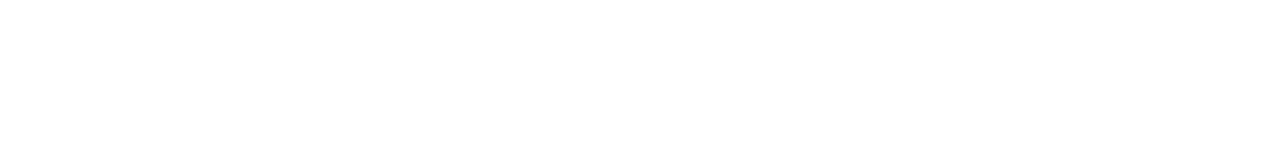
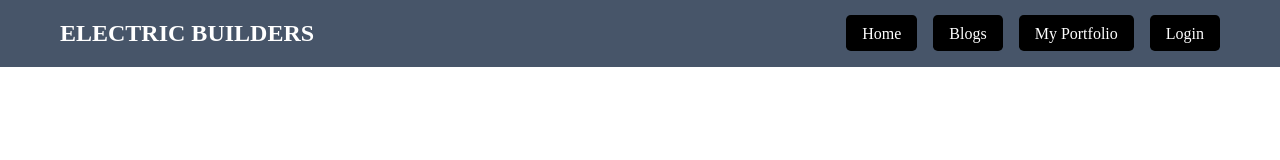
Before and after one commit to imnoim/electric-builders, a plain HTML site: page index.html in a window 1280 px wide. Drawn offline with Linux system fonts and the light colour scheme.

Commit message:
added navbar part with mobile & tablet styles

```diff
--- a/index.html
+++ b/index.html
@@ -1,13 +1,47 @@
 <!DOCTYPE html>
 <html lang="en">
+
 <head>
     <meta charset="UTF-8">
     <meta name="viewport" content="width=device-width, initial-scale=1.0">
     <title>Electric Builders</title>
     <!-- custom css -->
-     <link rel="stylesheet" href="./styles/style.css">
+    <link rel="stylesheet" href="./styles/style.css">
+    <!-- responsive css -->
+     <link rel="stylesheet" href="./styles/responsive.css">
+     <!-- font awesome link -->
+    <script src="https://kit.fontawesome.com/568aea9695.js" crossorigin="anonymous"></script>
 </head>
+
 <body>
+    <header>
+        <!-- navbar starts here -->
 
+        <div class="navbar-wrapper">
+            <nav class="navbar">
+                <h1 class="navbar-brand">ELECTRIC BUILDERS</h1>
+                <ul>
+                    <li class="nav-item">
+                        <a href="#" class="nav-link">Home</a>
+                    </li>
+                    <li class="nav-item">
+                        <a href="#" class="nav-link">Blogs</a>
+                    </li>
+                    <li class="nav-item">
+                        <a href="#" class="nav-link">My Portfolio</a>
+                    </li>
+                    <li class="nav-item">
+                        <a href="#" class="nav-link">Login</a>
+                    </li>
+                </ul>
+                <div class="hamburger">
+                    <i class="fa-solid fa-bars"></i>
+                </div>
+            </nav>
+        </div>
+
+        <!-- navbar ends here -->
+    </header>
 </body>
+
 </html>
--- /dev/null
+++ b/styles/responsive.css
@@ -0,0 +1,24 @@
+/* mobile device */
+
+@media screen and (max-width: 576px) {
+    .navbar ul {
+        display: none;
+    }
+
+    .hamburger {
+        display: block;
+    }
+}
+
+/* tablet device */
+
+@media screen and (min-width: 576px) and (max-width: 992px) {
+    .navbar {
+        flex-direction: column;
+        gap: 1rem;
+        padding: 2rem 1.25rem;
+    }
+    .hamburger {
+        display: none;
+    }
+}
--- a/styles/style.css
+++ b/styles/style.css
@@ -0,0 +1,47 @@
+/* universal selectors */
+
+* {
+    box-sizing: border-box;
+    margin: 0;
+    padding: 0;
+}
+
+
+/* navbar styles starts here */
+
+.navbar-wrapper {
+    background-color: rgb(71,85,105);
+}
+
+.navbar {
+    display: flex;
+    justify-content: space-between;
+    align-items: center;
+    max-width: 1200px;
+    margin: 0 auto;
+    padding: 1.25rem;
+    color: #fff;
+}
+
+.navbar ul {
+    display: flex;
+}
+
+.navbar ul > li {
+    list-style: none;
+}
+
+.navbar ul > li > a {
+    text-decoration: none;
+    background-color: black;
+    padding: .6rem 1rem;
+    margin-left: 1rem;
+    border-radius: .30rem;
+    color: #fff;
+}
+
+.hamburger {
+    display: none;
+}
+
+/* navbar styles ends here */
```
